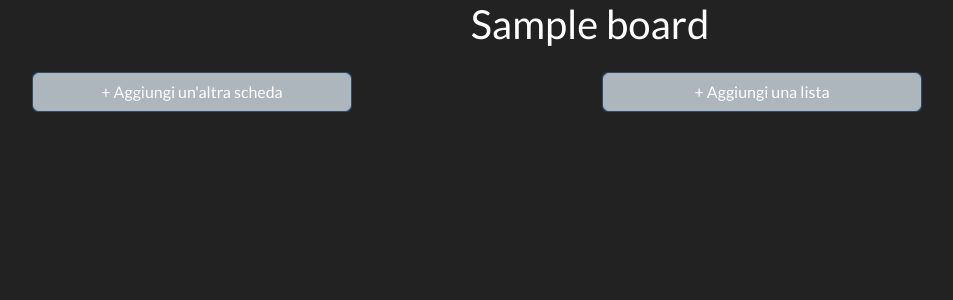
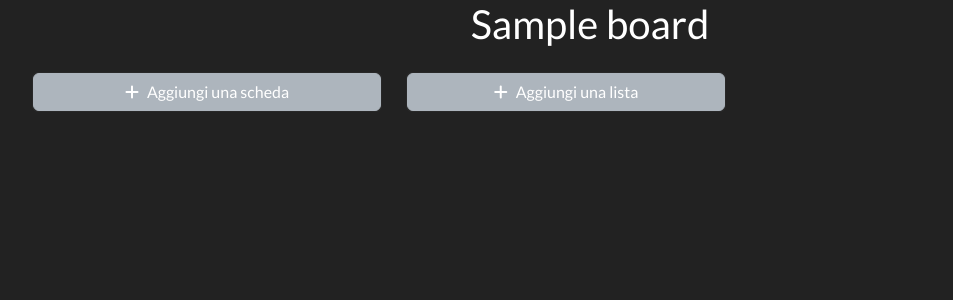
Before and after one commit to AndreaTerenz/Ollert, a Django app: a page that uses website/static/templates/board.html in a window 1280 px wide. Shown: the part 72-372 px from the top of the page, without its empty margins (50-1003 px from the left). Run offline with Django 3.2, Linux system fonts and the light colour scheme; a user stored in the database is signed in; tables that the repository leaves empty hold one stand-in row (values such as "Sample post"); some libraries are stand-ins or nearby versions.

Commit message:
Migliorata pagina board e collegato testo della card al modale che la crea

```diff
--- a/website/static/js/modals/new_card.js
+++ b/website/static/js/modals/new_card.js
@@ -6,7 +6,14 @@ function ok_newCard() {
 
     console.log(name, description);
     let clone = template.content.cloneNode(true);
+    clone.querySelector(".card-header").textContent = name
+    clone.querySelector(".card-body").textContent = truncate(description, 64)
     lista.appendChild(clone);
 
     closeModal("cardModal")
 }
+
+// grazie stackoverlow
+function truncate(str, n) {
+    return (str.length > n) ? str.substr(0, n - 1) + '...' : str;
+};
--- a/website/static/templates/board.html
+++ b/website/static/templates/board.html
@@ -19,33 +19,34 @@
             <h2>{{ board_name }}</h2>
         </figure>
     </div>
-    <div class="row">
-        <div class="col">
-            <div>
-                <div id="cardsList">
+    <div class="row mb-5">
+        <div class="col-auto">
+            <div id="cardsList" class="overflow-auto" style="width:350px; max-height: 620px;">
 
-                </div>
-                <!-- Bottone per aggiungere le card -->
-                <div class="card text-white bg-primary mb-3" style="max-width: 20rem;">
-                    <button type="button" class="btn btn-light" data-bs-toggle="modal" data-bs-target="#cardModal">+
-                        Aggiungi un'altra scheda
-                    </button>
-                </div>
+            </div>
+            <!-- Bottone per aggiungere le card -->
+            <!-- quel margin-top di 3 porcamiseria dovrebbe essere tolto quando non c'è nulla della lista ma vabbè-->
+            <div class="card text-white me-auto">
+                <button type="button" class="btn btn-light" data-bs-toggle="modal"
+                        data-bs-target="#cardModal">
+                    <span class="fa fa-plus pe-2"></span>Aggiungi una scheda
+                </button>
             </div>
         </div>
         <div class="col">
-            <div class="card text-white bg-primary mb-3" style="max-width: 20rem;">
-                <button class="btn btn-light ">+ Aggiungi una lista</button>
+            <div class="card text-white me-auto mb-3" style="max-width: 20rem;">
+                <button class="btn btn-light ">
+                    <span class="fa fa-plus pe-2"></span>Aggiungi una lista
+                </button>
             </div>
         </div>
 
     </div>
     {% include "modals/card_modal.html" %}
     <template id="cardTemplate">
-        <div class="card text-white bg-primary mb-3" style="max-width: 20rem;">
+        <div class="card mx-auto text-white bg-primary mb-3" style="width: 300px">
             <div class="card-header">Scheda #1</div>
             <div class="card-body">
-                <h4 class="card-title">Primary card title</h4>
                 <p class="card-text">Some quick example text to build on the card title and make up the bulk of
                     the
                     card's content.</p>
--- a/website/static/templates/modals/card_modal.html
+++ b/website/static/templates/modals/card_modal.html
@@ -11,11 +11,11 @@
 {% block modal_body %}
     <form class="row mx-3">
         <div class="mb-3">
-            <label for="categoryName" class="form-label">Nome</label>
+            <label for="cardName" class="form-label">Nome</label>
             <input type="text" class="form-control" id="cardName" aria-describedby="emailHelp">
         </div>
         <div class="mb-3">
-            <label for="exampleFormControlTextarea1" class="form-label">Descrizione</label>
+            <label for="cardDescription" class="form-label">Descrizione</label>
             <textarea class="form-control" id="cardDescription" rows="3"
                       placeholder="Aggiungi una descrizione più dettagliata..."></textarea>
         </div>
--- a/website/static/templates/modals/delete_board_modal.html
+++ b/website/static/templates/modals/delete_board_modal.html
@@ -10,11 +10,9 @@
 
 
 {% block modal_body %}
-
     <div class="mb-3">
-        <label for="boardName" class="form-label">Sei sicuro di voler eliminare questa board?</label>
+        <label for="boardName" class="form-label"></label>
     </div>
-
 {% endblock %}
 
 {% block modal_script %}
```
